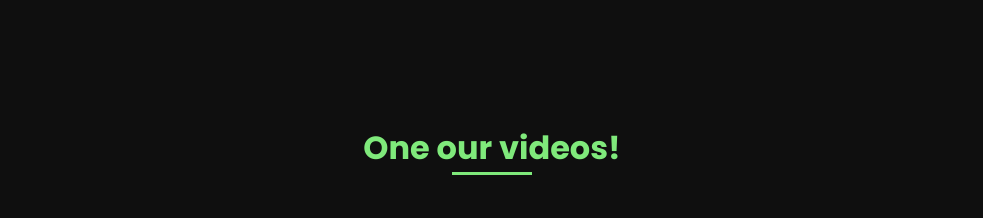
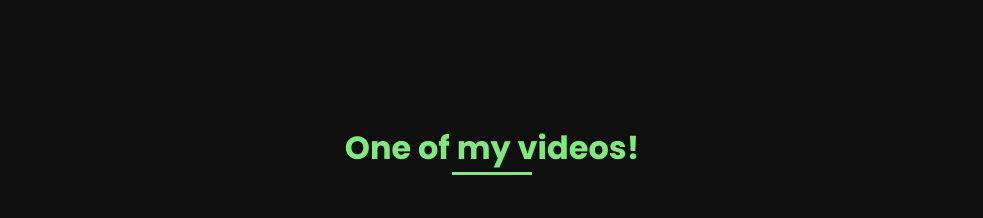
Before and after one commit to ThatOneNoobRBLX/ThatOneNoobRBLX.github.io, a plain HTML site: page index.html in a window 1280 px wide. Shown: the part 1520-1738 px from the top of the page, without its empty margins (148-1131 px from the left). Drawn offline with nearby package versions, Linux system fonts and the light colour scheme; grey boxes are pictures that could not be loaded; files whose address does not match are found by name.

Commit message:
Update index.html

```diff
--- a/index.html
+++ b/index.html
@@ -121,7 +121,7 @@
 			</section>
 
 			<section id="youtube" class="youtube">
-				<h1 class="section-title reveal">One our videos!</h1>
+				<h1 class="section-title reveal">One of my videos!</h1>
 				<div class="content drop">
 					<iframe
 						width="920"
```
